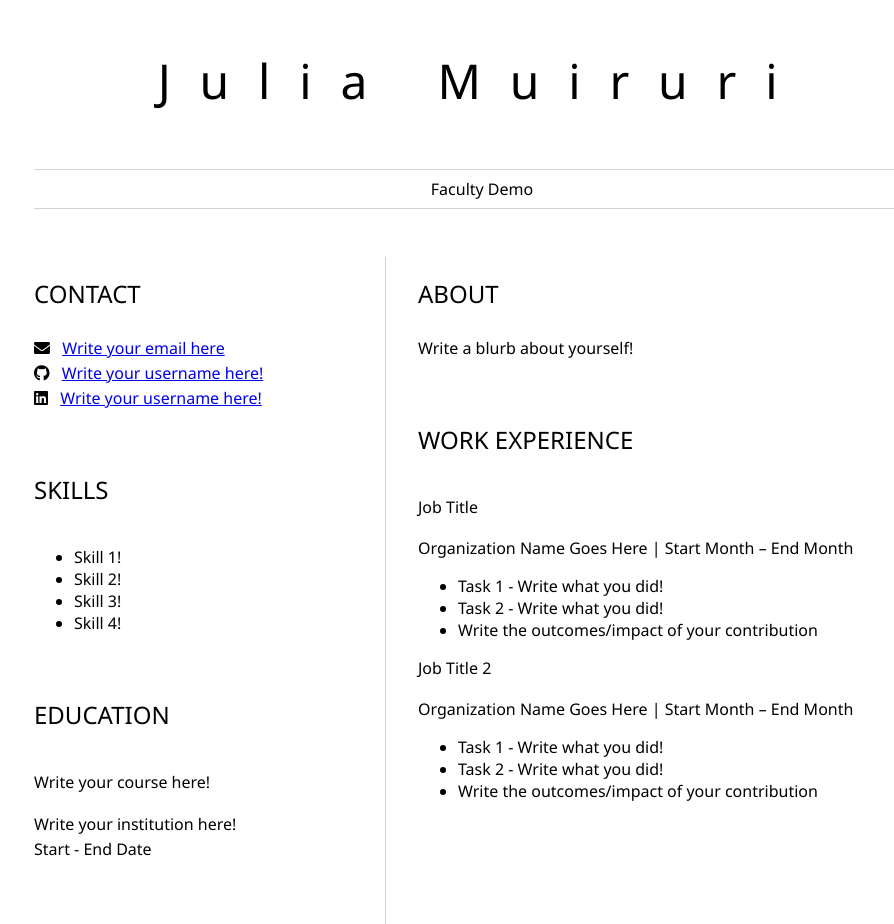
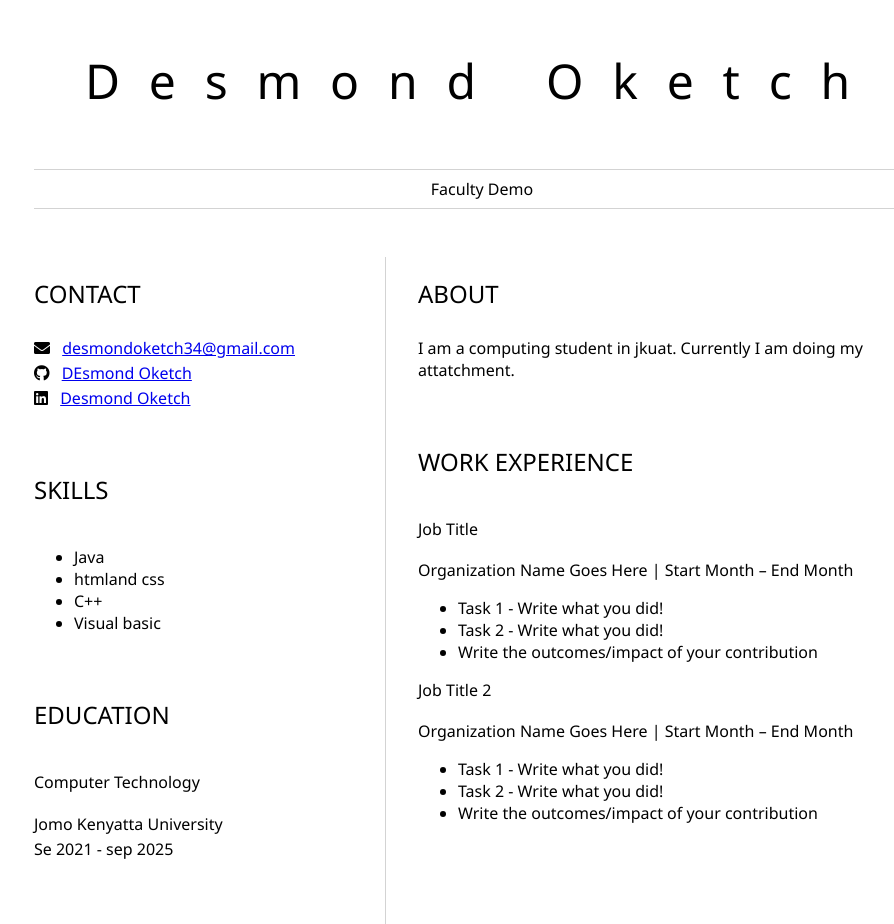
Before and after one commit to Desmondoketch/Desmond-Oketch, a plain HTML site: page index.html in a window 1280 px wide. Shown: the whole page, without its empty margins (158-1052 px from the left). Drawn offline with Linux system fonts and the light colour scheme.

Commit message:
edit changes

```diff
--- a/index.html
+++ b/index.html
@@ -2,13 +2,13 @@
 	<head>
 		<link href="style.css" rel="stylesheet">
         <link rel="stylesheet" href="https://cdnjs.cloudflare.com/ajax/libs/font-awesome/5.15.4/css/all.min.css">
-        <title>Julia Muiruri</title>
+        <title>Desmond Oketch</title>
 	</head>
 
 	<body>
 		<header id="header">
 			<!-- resume header with your name and title -->
-			<h1>Julia Muiruri</h1>
+			<h1>Desmond Oketch</h1>
 			<hr>
 			Faculty Demo
 			<hr>
@@ -20,36 +20,36 @@
 					<!-- contact info including social media -->
                     <p>
                         <i class="fa fa-envelope" aria-hidden="true"></i>
-                        <a href="mailto:username@domain.top-level domain">Write your email here</a>
+                        <a href="mailto:username@domain.top-level domain">desmondoketch34@gmail.com</a>
                     </p>
                     <p>
                         <i class="fab fa-github" aria-hidden="true"></i>
-                        <a href="github.com/yourGitHubUsername">Write your username here!</a>
+                        <a href="github.com/yourGitHubUsername">DEsmond Oketch</a>
                     </p>
                     <p>
                         <i class="fab fa-linkedin" aria-hidden="true"></i>
-                        <a href="linkedin.com/yourLinkedInUsername">Write your username here!</a>
+                        <a href="linkedin.com/yourLinkedInUsername">Desmond Oketch</a>
                     </p>
 				</section>
 				<section>
 					<h2>SKILLS</h2>
 					<!-- your skills -->
                     <ul>
-                        <li>Skill 1!</li>
-                        <li>Skill 2!</li>
-                        <li>Skill 3!</li>
-                        <li>Skill 4!</li>
+                        <li>Java</li>
+                        <li>htmland css</li>
+                        <li>C++</li>
+                        <li>Visual basic</li>
                     </ul>
 				</section>
 				<section>
 					<h2>EDUCATION</h2>
 					<!-- your education -->
-                    <h3>Write your course here!</h3>
+                    <h3>Computer Technology</h3>
                     <p>
-                        Write your institution here!
+                        Jomo Kenyatta University
                     </p>
                     <p>
-                        Start - End Date
+                        Se 2021 - sep 2025
                     </p>
 				</section>
 			</article>
@@ -57,7 +57,7 @@
 				<section>
 					<h2>ABOUT</h2>
 					<!-- about you -->
-                    <p>Write a blurb about yourself!</p>
+                    <p>I am a computing student in jkuat. Currently I am doing my attatchment.</p>
 				</section>
 				<section>
 					<h2>WORK EXPERIENCE</h2>
```
